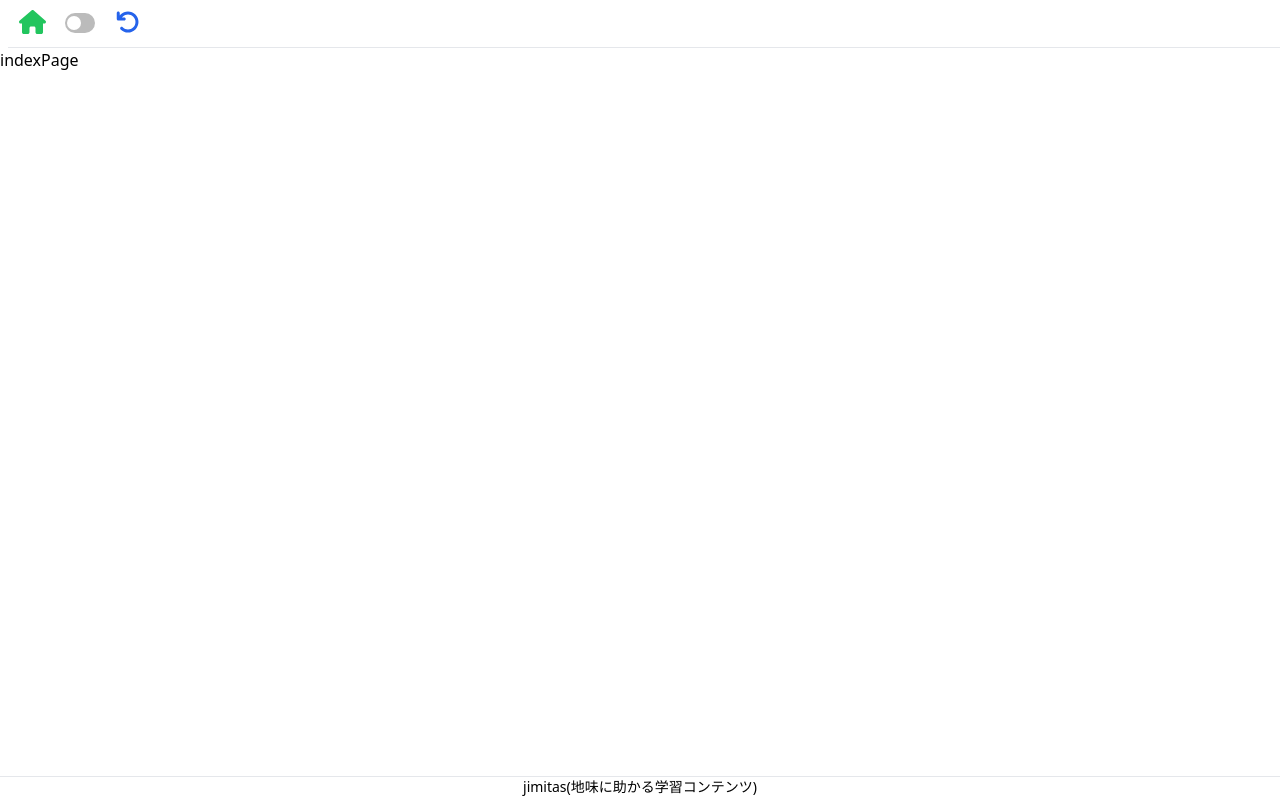
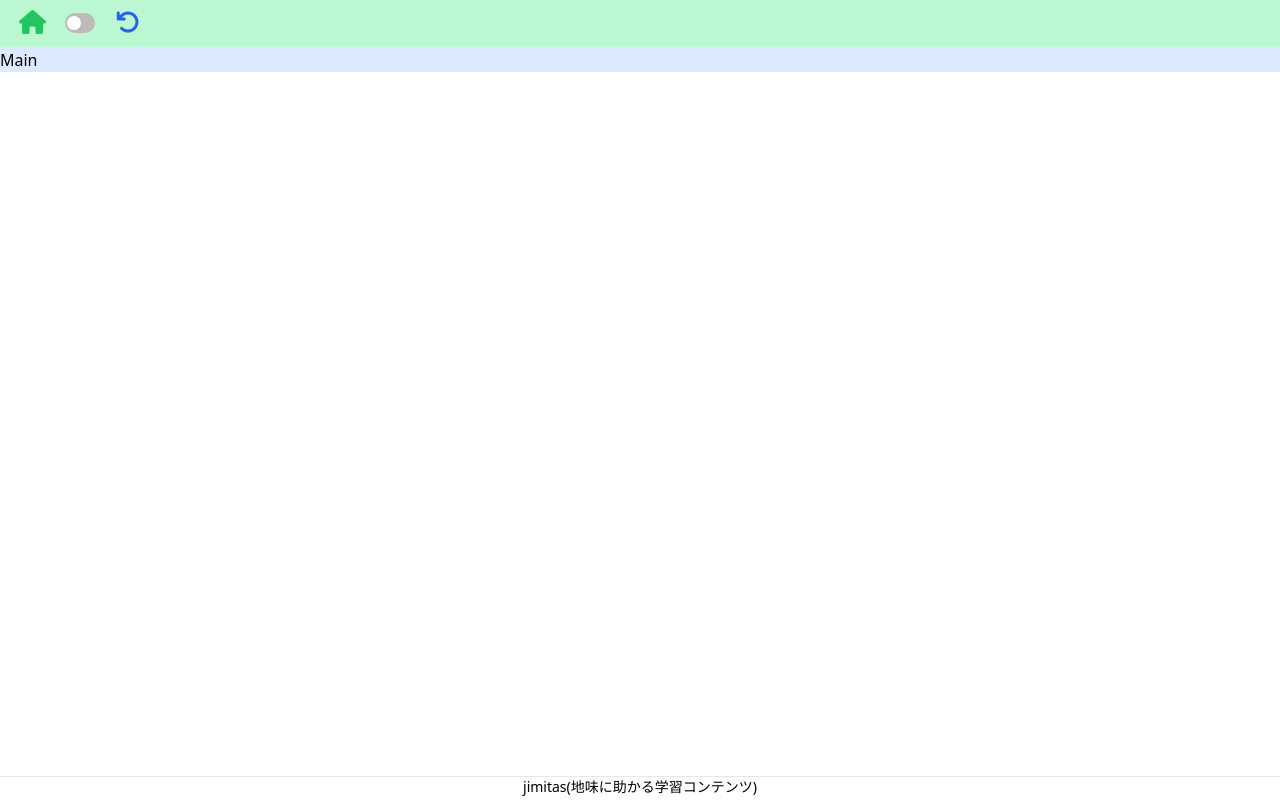
Before and after one commit to jimitas/jimitas-next14, a Next.js app: page / in a window 1280 px wide. Built offline with nearby package versions, Linux system fonts and the light colour scheme.

Commit message:
__app 修正、layout コンポーネント追加

```diff
--- a/src/components/Header/index.tsx
+++ b/src/components/Header/index.tsx
@@ -36,7 +36,7 @@ const Header = () => {
   };
 
   return (
-    <header className="flex justify-start w-screen ms-2 h-8 md:h-10 lg:h-12 border-b items-center select-none absolute top-0 z-50">
+    <header className="flex justify-start w-screen ps-2 h-8 md:h-10 lg:h-12 border-b items-center select-none absolute top-0 z-50 bg-green-200">
       <Link href="./" className="w-12 text-center">
         <FontAwesomeIcon
           icon={faHome}
--- /dev/null
+++ b/src/components/Layout/index.tsx
@@ -0,0 +1,23 @@
+import { Footer } from "@/components/Footer";
+import Header from "@/components/Header";
+import React from "react";
+
+interface LayoutProps {
+  title: string;
+  children: React.ReactNode;
+}
+
+const Layout: React.FC<LayoutProps> = ({ children, title }) => {
+  return (
+    <div className="flex flex-col min-h-screen">
+      <Header />
+      <main className="flex-grow mt-8 md:mt-10 lg:mt-12">
+        <div className="bg-blue-100">{title}</div>
+        <div>{children}</div>
+      </main>
+      <Footer />
+    </div>
+  );
+};
+
+export default Layout;
--- a/src/pages/_app.tsx
+++ b/src/pages/_app.tsx
@@ -1,16 +1,6 @@
-import { Footer } from "@/components/Footer";
-import Header from "@/components/Header";
 import "@/styles/globals.css";
 import type { AppProps } from "next/app";
 
 export default function App({ Component, pageProps }: AppProps) {
-  return (
-    <div className="flex flex-col min-h-screen">
-      <Header />
-      <main className="flex-grow mt-8 md:mt-10 lg:mt-12">
-        <Component {...pageProps} />
-      </main>
-      <Footer />
-    </div>
-  );
+  return <Component {...pageProps} />;
 }
--- a/src/pages/index.tsx
+++ b/src/pages/index.tsx
@@ -1,8 +1,15 @@
 import Image from "next/image";
 import { Inter } from "next/font/google";
+import Layout from "@/components/Layout";
 
 const inter = Inter({ subsets: ["latin"] });
 
 export default function Home() {
-  return <main>indexPage</main>;
+  return (
+    <Layout title="Main">
+      {/* <MainTitle /> */}
+      <br />
+      {/* <Links /> */}
+    </Layout>
+  );
 }
```
